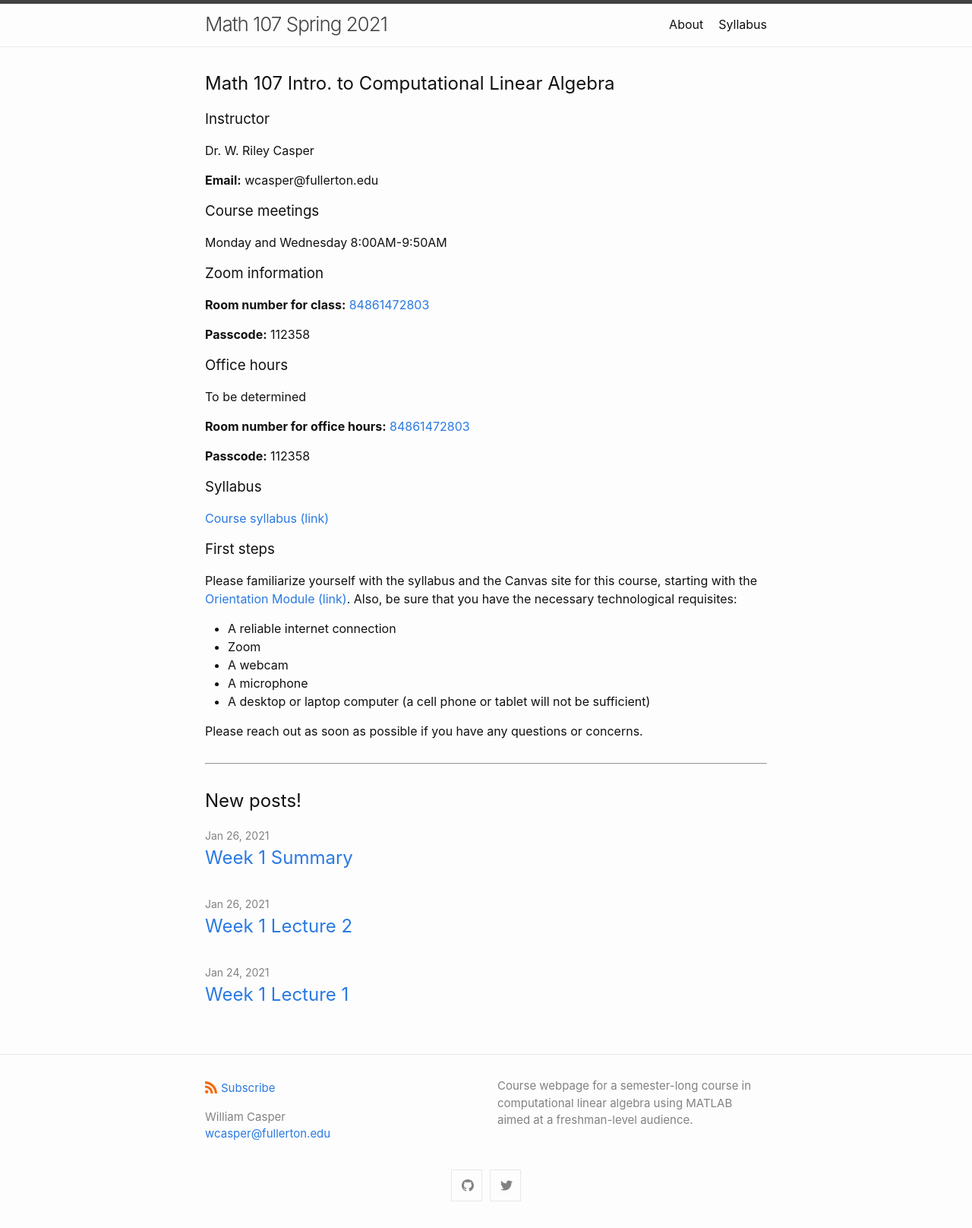
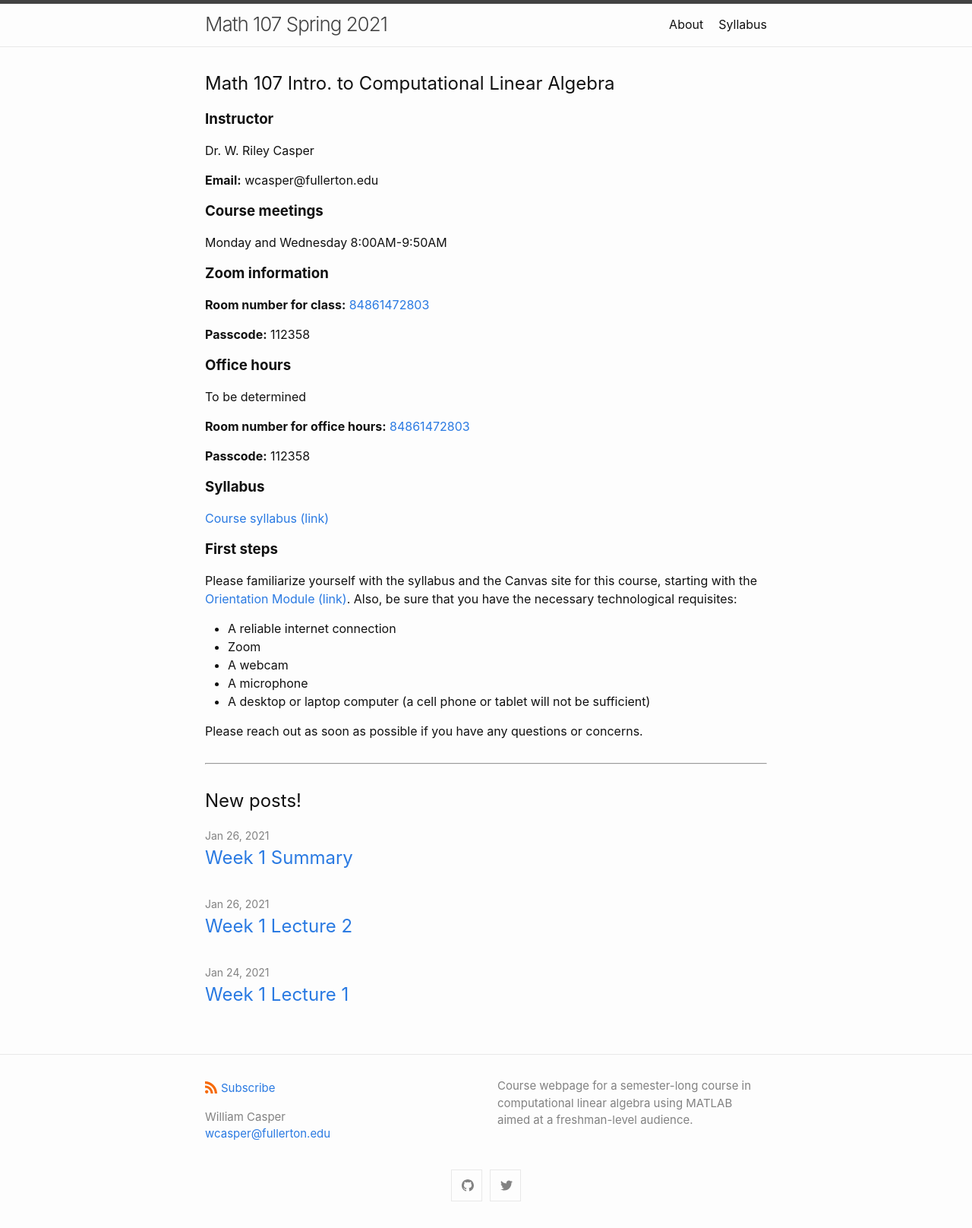
Before and after one commit to wcasper/math107spring2021, a Jekyll site: the page built from index.md, in a window 1280 px wide. Shown: the whole page at 76% size. Built offline with Jekyll 4.4.1, drawn with Linux system fonts in a browser that asks for light colours.

Commit message:
fixing formatting

```diff
--- a/index.md
+++ b/index.md
@@ -10,23 +10,23 @@ layout: home
 
 ## Math 107 Intro. to Computational Linear Algebra
 
-### Instructor
+### **Instructor**
 
 Dr. W. Riley Casper
 
 **Email:** wcasper@fullerton.edu
 
-### Course meetings
+### **Course meetings**
 
 Monday and Wednesday 8:00AM-9:50AM
 
-### Zoom information
+### **Zoom information**
 
 **Room number for class:** <a target="_parent" href="https://fullerton.zoom.us/j/84861472803?pwd=QlNTVTZLUVFod245L3FJK1ZEYWUwQT09">84861472803</a>
 
 **Passcode:** 112358
 
-### Office hours
+### **Office hours**
 
 To be determined
 
@@ -34,12 +34,12 @@ To be determined
 
 **Passcode:** 112358
 
-### Syllabus
+### **Syllabus**
 
 <a target="_parent" href="extras/syllabus.md">Course syllabus (link)</a>
 
 
-### First steps
+### **First steps**
 
 Please familiarize yourself with the syllabus and the Canvas site for this course, starting with the <a target="_parent" href="https://csufullerton.instructure.com/courses/3127326/modules">Orientation Module (link)</a>.  Also, be sure that you have the necessary technological requisites:
 * A reliable internet connection
```
